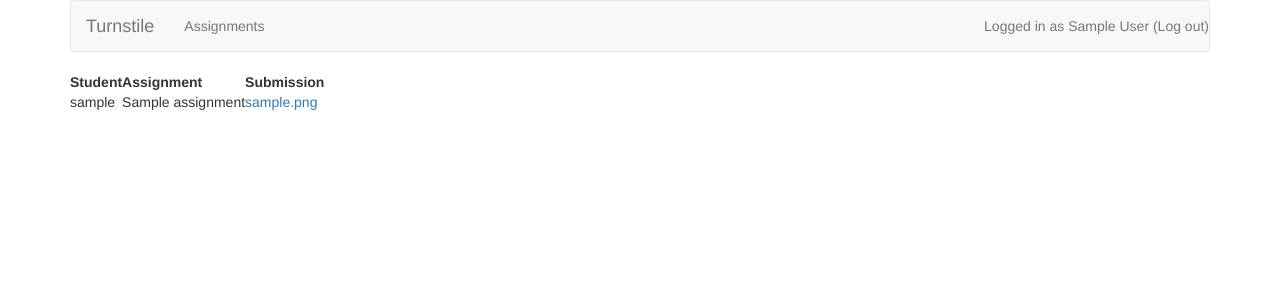
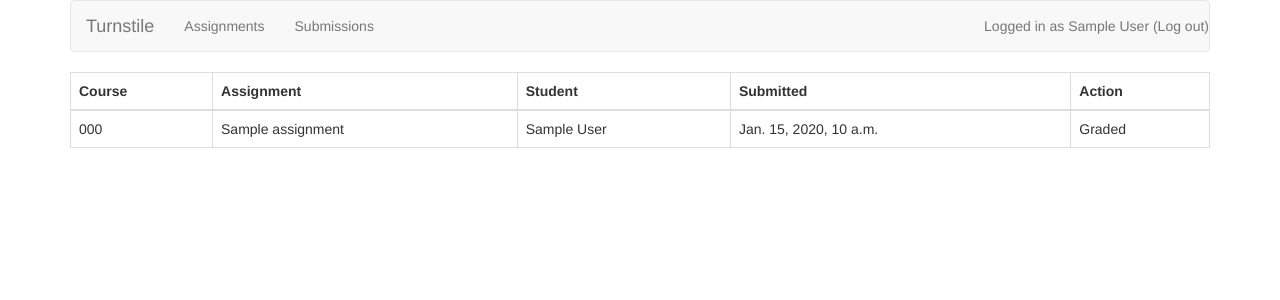
Before and after one commit to faraday-effect/turnstile, a Django app: page /turnstile/submissions/ in a window 1280 px wide. Shown: the top 300 px of the page. Run offline with Django 3.2, Linux system fonts and the light colour scheme; a user stored in the database is signed in; tables that the repository leaves empty hold one stand-in row (values such as "Sample post"); parts of the project's set-up code (start-up, migrations or seed data) failed here and were passed over; some libraries are stand-ins or nearby versions.

Commit message:
Added a bunch of stuff

```diff
--- a/faraday/settings/local.py
+++ b/faraday/settings/local.py
@@ -10,3 +10,5 @@ DATABASES = {
         'NAME': PROJECT_DIR.child("db.sqlite3")
     }
 }
+
+INSTALLED_APPS += ('debug_toolbar',)
--- a/faraday/urls.py
+++ b/faraday/urls.py
@@ -6,6 +6,8 @@ from django.contrib import admin
 admin.autodiscover()
 
 urlpatterns = patterns('',
+
+    url(r'^$', 'turnstile.views.home'),
 
     url(r'^turnstile/', include('turnstile.urls')),
     url(r'^admin/', include(admin.site.urls)),
--- a/requirements.txt
+++ b/requirements.txt
@@ -1,2 +1,3 @@
 Django==1.6.2
 Unipath==1.0
+django-debug-toolbar==1.0.1
--- a/turnstile/admin.py
+++ b/turnstile/admin.py
@@ -2,6 +2,10 @@ from django.contrib import admin
 
 from turnstile.models import *
 
-admin.site.register(Assignment)
+class AssignmentAdmin(admin.ModelAdmin):
+    list_filter = ('course',)
+admin.site.register(Assignment, AssignmentAdmin)
+
+admin.site.register(Attachment)
 admin.site.register(Course)
 admin.site.register(Submission)
--- a/turnstile/models.py
+++ b/turnstile/models.py
@@ -5,15 +5,16 @@ from django.utils.text import slugify
 from unipath import Path
 
 class Course(models.Model):
-    name = models.CharField(max_length=80)
+    number = models.CharField(max_length=20)
+    title = models.CharField(max_length=80)
 
     def __unicode__(self):
-        return self.name
+        return "{0} - {1}".format(self.number, self.title)
 
 
-def handout_path(instance, filename):
-    return "handouts/{0}/{1}/{2}".format(slugify(instance.course.name),
-                                         slugify(instance.name),
+def handout_path(assignment, filename):
+    return "handouts/{0}/{1}/{2}".format(slugify(assignment.course.number),
+                                         slugify(assignment.name),
                                          filename)
 
 class Assignment(models.Model):
@@ -22,21 +23,46 @@ class Assignment(models.Model):
     due_date = models.DateField()
     handout = models.FileField(upload_to=handout_path)
 
+    class Meta:
+        ordering = ('-due_date',)
+
     def __unicode__(self):
         return self.name
 
+    @classmethod
+    def all_by_course(cls):
+        """Return a list of assignments by course."""
+        by_course_id = { }
+        # { course_id: { course: <course>,
+        #                assignments: [ <assignment>, <assignment>, ... ] },
+        #   course_id: { ... } }
+        for assignment in cls.objects.all():
+            course = assignment.course
+            if course.pk not in by_course_id:
+                by_course_id[course.pk] = { 'course': course,
+                                            'assignments': [ assignment ] }
+            else:
+                by_course_id[course.pk]['assignments'].append(assignment)
 
-def submission_path(instance, filename):
-    return "submissions/{0}/{1}/{2}/{3}".format(slugify(instance.assignment.course.name),
-                                                slugify(instance.assignment.name),
-                                                slugify(instance.student.get_full_name()),
-                                                filename)
+        by_course = [ ]
+        # [ { course: <course>,
+        #     assignments: [ <assignment>, <assignment>, ... ] }, ... ]
+        sorted_courses = sorted([ elt['course'] for elt in by_course_id.values() ],
+                                key=lambda course: course.number)
+        for course in sorted_courses:
+            sorted_assignments = sorted(by_course_id[course.id]['assignments'],
+                                        key=lambda assignment: assignment.due_date,
+                                        reverse=True)
+            by_course.append({ 'course': course,
+                               'assignments': sorted_assignments })
+        return by_course
+
 
 class Submission(models.Model):
     student = models.ForeignKey(User, related_name='submissions')
     assignment = models.ForeignKey(Assignment, related_name='submissions')
-    submitted_at = models.DateTimeField(auto_now=True)
-    submitted_file = models.FileField(upload_to=submission_path)
+    created_at = models.DateTimeField(auto_now=True)
+    graded = models.BooleanField(default=False)
 
     class Meta:
         permissions = (
@@ -44,4 +70,20 @@ class Submission(models.Model):
         )
 
     def __unicode__(self):
-        return Path(self.submitted_file.url).name
+        return "{0}'s {1}".format(self.student.get_full_name(), self.assignment)
+
+
+def attachment_path(attachment, filename):
+    submission = attachment.submission
+    return "attachments/{0}/{1}/{2}/{3}".format(slugify(submission.assignment.course.number),
+                                                slugify(submission.assignment.name),
+                                                slugify(submission.student.get_full_name()),
+                                                filename)
+
+class Attachment(models.Model):
+    submission = models.ForeignKey(Submission, related_name='attachments')
+    uploaded_at = models.DateTimeField(auto_now=True)
+    uploaded_file = models.FileField(upload_to=attachment_path)
+
+    def __unicode__(self):
+        return Path(self.uploaded_file.url).name
--- a/turnstile/templates/turnstile/base.html
+++ b/turnstile/templates/turnstile/base.html
@@ -21,11 +21,16 @@
 
       <nav class="navbar navbar-default" role="navigation">
 	<div class="navbar-header">
-	  <span class="navbar-brand">Turnstile</span>
+	  <span class="navbar-brand">
+	    <a class="navbar-link" href="{% url 'turnstile_home' %}">Turnstile</a>
+	  </span>
 	</div>
 	<div class="collapse navbar-collapse">
 	  <ul class="nav navbar-nav">
 	    <li><a href="{% url 'turnstile_assignments' %}">Assignments</a></li>
+	    {% if perms.turnstile.view_submissions %}
+	    <li><a href="{% url 'turnstile_list_submissions' %}">Submissions</a></li>
+	    {% endif %}
 	  </ul>
 	  <p class="navbar-text navbar-right">
 	    {% if user.is_authenticated %}
--- a/turnstile/templates/turnstile/submissions.html
+++ b/turnstile/templates/turnstile/submissions.html
@@ -3,22 +3,38 @@
 {% block title %}Submissions{% endblock %}
 
 {% block content %}
-<table>
+<table class="table table-bordered table-hover">
+  <thead>
     <tr>
+      <th>Course</th>
+      <th>Assignment</th>
       <th>Student</th>
-    <th>Assignment</th>
-    <th>Submission</th>
+      <th>Submitted</th>
+      <th>Action</th>
     </tr>
+  </thead>
+  <tbody>
     {% for submission in submissions %}
     <tr>
-    <td>{{ submission.student }}</td>
+      <td>{{ submission.assignment.course.number }}</td>
       <td>{{ submission.assignment }}</td>
-    <td><a href="{{ submission.submitted_file.url }}">{{ submission.submitted_file }}</a></td>
+      <td>{{ submission.student.get_full_name }}</td>
+      <td>{{ submission.created_at }}</td>
+
+      {% if submission.graded %}
+      <td>Graded</td>
+      {% else %}
+      <td>
+	<a class="btn btn-primary btn-xs"
+	   href="{% url 'turnstile_grade_submission' submission_id=submission.pk %}">Grade</a>
+      </td>
+      {% endif %}
     </tr>
     {% empty %}
     <tr>
       <td colspan="3">None</td>
     </tr>
     {% endfor %}
-</ul>
+  </tbody>
+</table>
 {% endblock %}
--- a/turnstile/urls.py
+++ b/turnstile/urls.py
@@ -2,13 +2,14 @@ from django.conf.urls import patterns, url
 
 urlpatterns = patterns(
     'turnstile.views',
-    url(r'^$', 'login', name='turnstile_login'),
-    url(r'^logout/$', 'logout', name='turnstile_logout'),
     url(r'^add-account/$', 'add_account', name='turnstile_add_account'),
     url(r'^assignments/$', 'assignments', name='turnstile_assignments'),
     url(r'^assignments/(?P<assignment_id>\d+)/$', 'submit', name='turnstile_submit'),
-    url(r'^submission/(?P<submission_id>\d+)/delete$', 'delete_submission',
-        name='turnstile_submission_delete'),
+    url(r'^home/$', 'home', name='turnstile_home'),
+    url(r'^login/$', 'login', name='turnstile_login'),
+    url(r'^logout/$', 'logout', name='turnstile_logout'),
+    url(r'^attachment/(?P<attachment_id>\d+)/delete$', 'delete_attachment', name='turnstile_attachment_delete'),
 
     url(r'^submissions/$', 'list_submissions', name='turnstile_list_submissions'),
+    url(r'^grade/(?P<submission_id>\d+)/$', 'grade_submission', name='turnstile_grade_submission'),
 )
--- a/turnstile/views.py
+++ b/turnstile/views.py
@@ -18,7 +18,7 @@ def login(request):
             if user is not None:
                 auth.login(request, user)
                 messages.success(request, "Login successful")
-                return redirect('turnstile_assignments')
+                return redirect('turnstile_home')
             else:
                 messages.error(request, "Invalid login; try again")
     else:
@@ -29,6 +29,11 @@ def logout(request):
     auth.logout(request)
     messages.success(request, "Logged out")
     return redirect('turnstile_login')
+
+@login_required
+def home(request):
+    submissions = Submission.objects.filter(student=request.user)
+    return render(request, 'turnstile/home.html', { 'submissions': submissions })
 
 def add_account(request):
     """Add a student account."""
@@ -56,8 +61,8 @@ def add_account(request):
 
 @login_required
 def assignments(request):
-    all_hw = Assignment.objects.all()
-    return render(request, 'turnstile/assignments.html', { 'all_hw': all_hw })
+    return render(request, 'turnstile/assignments.html',
+                  { 'by_course': Assignment.all_by_course() })
 
 @login_required
 def submit(request, assignment_id):
@@ -67,44 +72,48 @@ def submit(request, assignment_id):
         messages.error("Can't find selected assignment")
         return redirect('turnstile_assignments')
 
-    submissions = Submission.objects.filter(assignment=assignment)
+    submission, created = Submission.objects.get_or_create(student=request.user,
+                                                           assignment=assignment)
 
     if request.method == 'POST':
         form = SubmissionForm(request.POST, request.FILES)
         if form.is_valid():
-            try:
-                print type(request.user), request.user
-                Submission.objects.create(student=request.user,
-                                          assignment=assignment,
-                                          submitted_file=form.cleaned_data['file_name'])
-                messages.success(request, "Homework submitted")
-            except User.DoesNotExist:
-                message.error("Can't find current student")
+            Attachment.objects.create(submission=submission,
+                                      uploaded_file=form.cleaned_data['file_name'])
+            messages.success(request, "File submitted")
     else:
         form = SubmissionForm()
 
     return render(request, 'turnstile/submission.html',
                   { 'form': form,
                     'assignment': assignment,
-                    'submissions': submissions })
+                    'submission': submission })
 
 @login_required
-def delete_submission(request, submission_id):
+def delete_attachment(request, attachment_id):
     try:
-        submission = Submission.objects.get(pk=submission_id)
-        assignment = submission.assignment
-        submission.submitted_file.delete(save=False)
-        submission.delete()
-        messages.success(request, "Submission deleted")
-        return redirect('turnstile_submit', assignment_id=assignment.pk)
-    except Submission.DoesNotExist:
-        messages.error(request, "Can't find submission")
-        return redirect('turnstile_assignments')
+        attachment = Attachment.objects.get(pk=attachment_id)
+        submission = attachment.submission
+        attachment.uploaded_file.delete(save=False)
+        attachment.delete()
+        messages.success(request, "Attachment deleted")
+    except Attachment.DoesNotExist:
+        messages.error(request, "Can't find attached file")
+    return redirect('turnstile_submit', submission_id=submission.pk)
 
 @permission_required('turnstile.view_submissions', raise_exception=True)
 def list_submissions(request):
-    submissions = Submission.objects.all()
+    submissions = Submission.objects.all().order_by('created_at')
     return render(request, 'turnstile/submissions.html', { 'submissions': submissions })
+
+@permission_required('turnstile.view_submissions', raise_exception=True)
+def grade_submission(request, submission_id):
+    try:
+        submission = Submission.objects.get(pk=submission_id)
+        return render(request, 'turnstile/grade.html', { 'submission': submission })
+    except Submission.DoesNotExist:
+        messages.error(request, "Can't find submission")
+        return redirect('turnstile_list_submissions')
 
 def handle_403(request):
     return render(request, 'turnstile/403-forbidden.html')
```
Also changed, not shown: turnstile/templates/turnstile/assignments.html (+9 -5 lines), turnstile/templates/turnstile/grade.html (added, +33 -0 lines), turnstile/templates/turnstile/home.html (added, +41 -0 lines), turnstile/templates/turnstile/submission.html (+6 -8 lines), faraday/settings/base.py (line endings or trailing spaces). Lines whose indentation alone changed are shown as unchanged.
